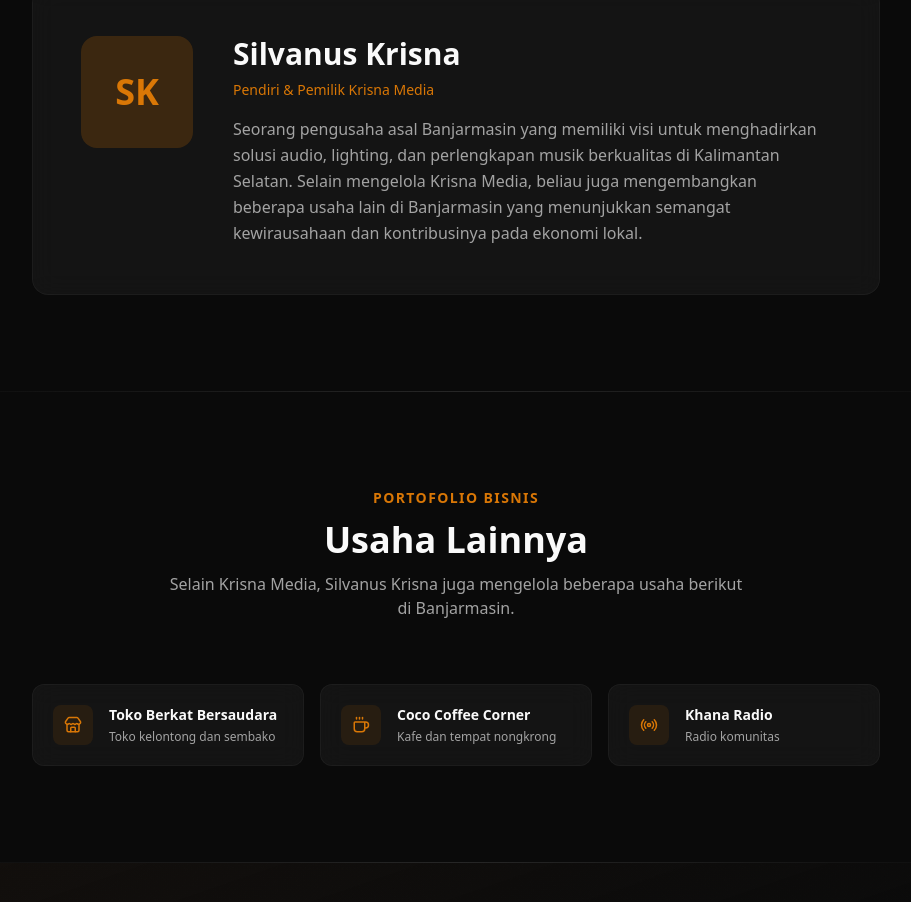
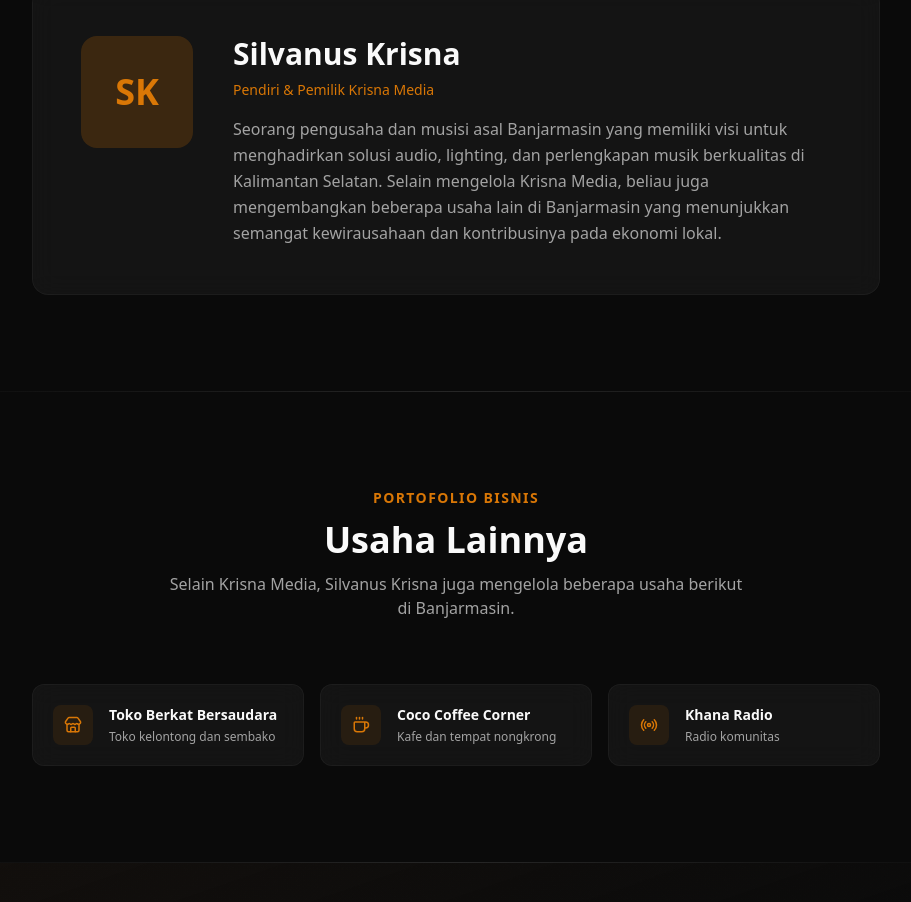
Before and after one commit to silvanuskrisna/krisna-media, a Next.js app: page /about in a window 1280 px wide. Shown: the part 1825-2727 px from the top of the page, without its empty margins (184-1095 px from the left). Built offline with nearby package versions, Linux system fonts and the light colour scheme; no server answers.

Commit message:
fix: perbaikan teks about dan beranda

```diff
--- a/src/app/about/page.tsx
+++ b/src/app/about/page.tsx
@@ -164,7 +164,7 @@
                   Pendiri &amp; Pemilik Krisna Media
                 </p>
                 <p className="text-muted leading-relaxed text-base">
-                  Seorang pengusaha asal Banjarmasin yang memiliki visi untuk
+                  Seorang pengusaha dan musisi asal Banjarmasin yang memiliki visi untuk
                   menghadirkan solusi audio, lighting, dan perlengkapan musik
                   berkualitas di Kalimantan Selatan. Selain mengelola Krisna Media,
                   beliau juga mengembangkan beberapa usaha lain di Banjarmasin
--- a/src/app/page.tsx
+++ b/src/app/page.tsx
@@ -263,8 +263,8 @@
                 Penyedia layanan <span className="text-foreground font-medium">Sound System</span>,{' '}
                 <span className="text-foreground font-medium">Lighting</span>,{' '}
                 <span className="text-foreground font-medium">Studio Musik</span>, dan{' '}
-                <span className="text-foreground font-medium">Perlengkapan Gitar</span>
-                {' '}di Banjarmasin. Siap membantu acara Anda sukses.
+                <span className="text-foreground font-medium">Alat Musik</span>
+                {' '}di Banjarmasin. Siap memeriahkan acara Anda.
               </p>
 
               <div className="animate-fade-in delay-300 flex flex-col sm:flex-row gap-3">
```
Also changed, not shown: 1 other file (tests, documents, lock files or other folders).
